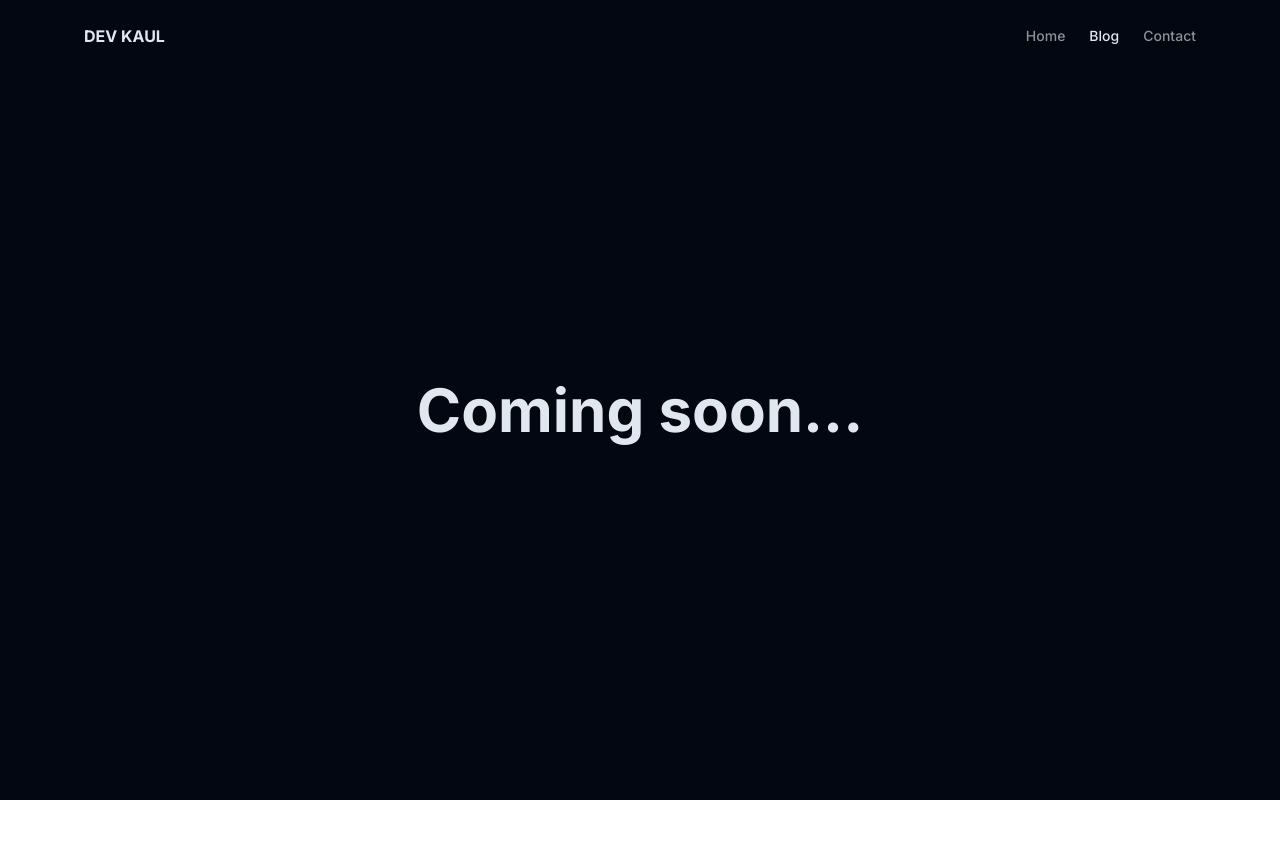
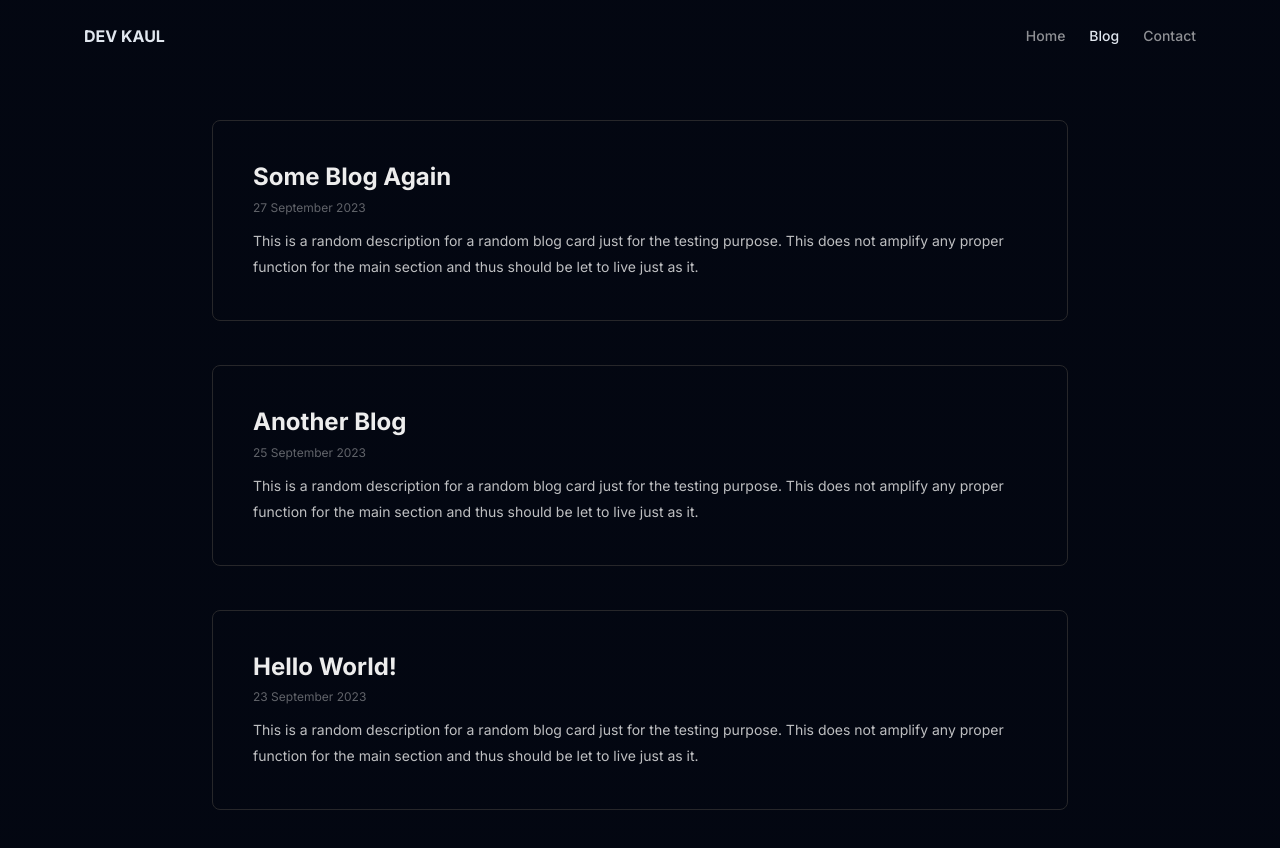
Before and after one commit to BugReportOnWeb/website, a Next.js app: page /blog in a window 1280 px wide. Before the commit the page ends 800 px from the top, so only its background shows below. Built offline with nearby package versions, Linux system fonts and the light colour scheme.

Commit message:
Update blog page with dummy data

```diff
--- a/app/blog/page.tsx
+++ b/app/blog/page.tsx
@@ -1,7 +1,22 @@
+// import Footer from "@/components/Footer";
+import blogs from "@/blogs/data";
+import Link from "next/link";
+
 const Blog = () => {
     return (
-        <div className='h-full pt-32 sm:flex sm:justify-center sm:items-center sm:pt-5'>
-            <h1 className='font-extrabold text-center text-3xl sm:text-6xl'>Coming soon...</h1>
+        <div className='h-full flex justify-center'>
+            <Link href='/' className='max-w-4xl absolute mt-20 px-5 pt-5 pb-10 flex flex-col justify-center items-center gap-[1.85rem] sm:gap-11 sm:pt-10'>
+                {blogs.map((blog, index) => (
+                    <div key={index} className='p-6 border border-[#27272A] rounded-lg flex flex-col justify-center items-start gap-3 sm:p-10 hover:bg-[#040C14]'>
+                        <div>
+                            <h1 className='font-bold text-2xl text-[#ededed]'>{blog.title}</h1>
+                            <h1 className='text-xs mt-[0.425rem] text-[#ededed]/40'>{blog.date}</h1>
+                        </div>
+                        <p className='text-sm leading-[26px] text-[#ededed]/80'>{blog.description}</p>
+                    </div>
+                ))}
+            </Link>
+            {/* <Footer component='blog' /> */}
         </div>
     )
 }
```
